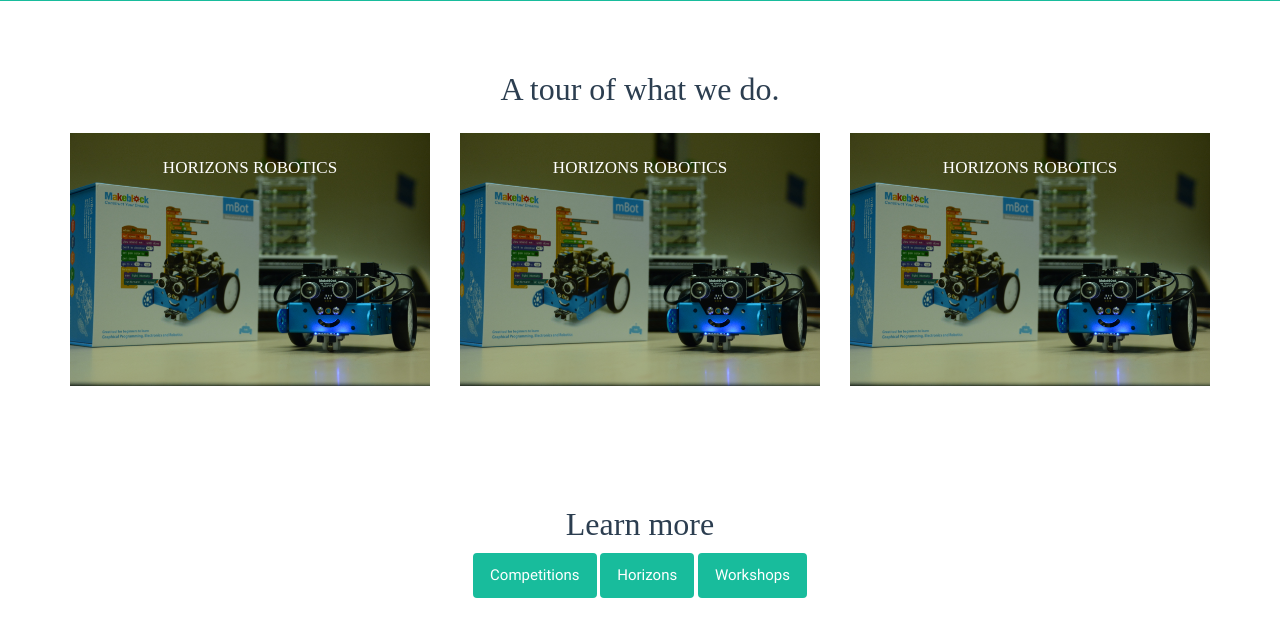
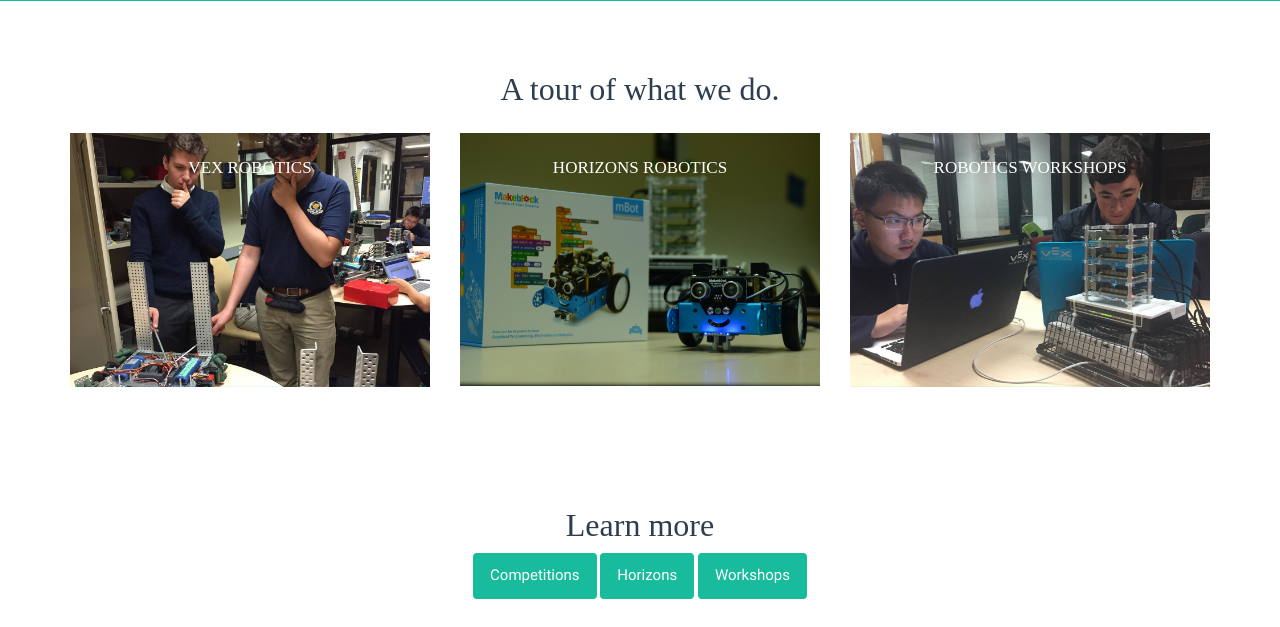
Before and after one commit to 9651-Robotics/website, a PHP site: page / in a window 1280 px wide. Shown: the part 2110-2737 px from the top of the page. Run offline with PHP 8.4, Linux system fonts and the light colour scheme; some web fonts are replaced.

Commit message:
adds homepage information

```diff
--- a/contact.php
+++ b/contact.php
@@ -5,7 +5,7 @@
     <meta charset="utf-8">
     <meta http-equiv="X-UA-Compatible" content="IE=edge">
     <meta name="viewport" content="width=device-width, initial-scale=1">
-    <title>Team 9651 | UCC Robotics</title>
+    <title>Contact Team 9651 | UCC Robotics</title>
     <meta name="description" content="The official website for VEX Robotics team 9651, and the UCC Robotics Club.">
     <link rel="icon" href="favicon.ico">
     <link rel="stylesheet" href="css/bootstrap.min.css" />
@@ -69,6 +69,5 @@
     <script src="js/google_analytics.js"></script>
     <script src="js/jquery.min.js"></script>
     <script src="js/bootstrap.min.js"></script>
-    <script src="js/navbar-transparent.js"></script>
   </body>
 </html>
--- a/header.php
+++ b/header.php
@@ -10,7 +10,7 @@
 
     <div class="collapse navbar-collapse" id="navbar-collapse-container">
       <ul class="nav navbar-nav">
-        <li><a href="#">About 9651</a></li>
+        <li><a href="about.php">About 9651</a></li>
         <li><a href="#">Programs</a></li>
         <li><a href="#">Resources</a></li>
         <li><a href="contact.php">Contact</a></li>
--- a/index.php
+++ b/index.php
@@ -86,7 +86,21 @@
         <div class="row">
           <div class="col-sm-4">
             <div class="hovereffect">
-              <img class="img-responsive" src="img/mbot.jpg" alt="Mbot">
+              <img class="img-responsive" src="img/vex.jpg" alt="Club Members working on building our competition robot.">
+              <div class="overlay">
+                <h2>VEX Robotics</h2>
+		            <p>
+                  At VEX Robotics, we design awesome robots to compete in VEX robotics competitions.
+                </p>
+                <p>
+                 <a href="#">Learn more.</a>
+                </p>
+              </div>
+            </div>
+          </div>
+          <div class="col-sm-4">
+            <div class="hovereffect">
+              <img class="img-responsive" src="img/mbot.jpg" alt="The mBot, one of the robots we make in the Horizons Robotics program.">
               <div class="overlay">
                 <h2>Horizons Robotics</h2>
 		            <p>
@@ -100,25 +114,11 @@
           </div>
           <div class="col-sm-4">
             <div class="hovereffect">
-              <img class="img-responsive" src="img/mbot.jpg" alt="Mbot">
+              <img class="img-responsive" src="img/computers.jpg" alt="Robotics students doing some coding!">
               <div class="overlay">
-                <h2>Horizons Robotics</h2>
+                <h2>Robotics Workshops</h2>
 		            <p>
-                  At Horizons Robotics, we teach underprivileged students how to build and code their very own robots.
-                </p>
-                <p>
-                 <a href="#">Learn more.</a>
-                </p>
-              </div>
-            </div>
-          </div>
-          <div class="col-sm-4">
-            <div class="hovereffect">
-              <img class="img-responsive" src="img/mbot.jpg" alt="Mbot">
-              <div class="overlay">
-                <h2>Horizons Robotics</h2>
-		            <p>
-                  At Horizons Robotics, we teach underprivileged students how to build and code their very own robots.
+                  At Robotics Workshops, club members learn a variety of skills, including coding and soldering.
                 </p>
                 <p>
                  <a href="#">Learn more.</a>
```
Also changed, not shown: img/computers.jpg (added), img/vex.jpg (added).
